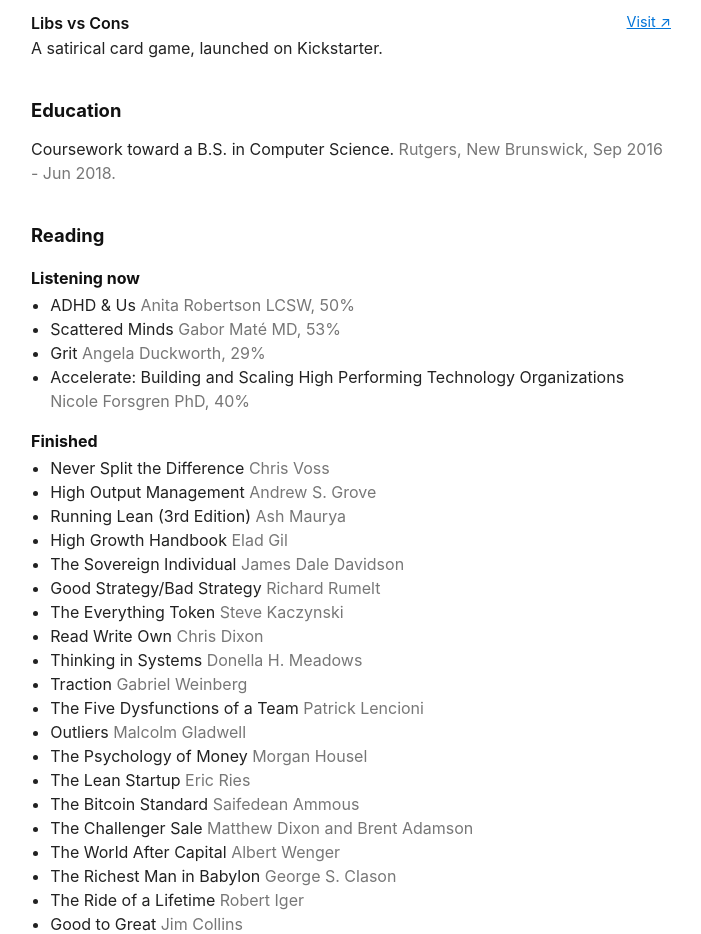
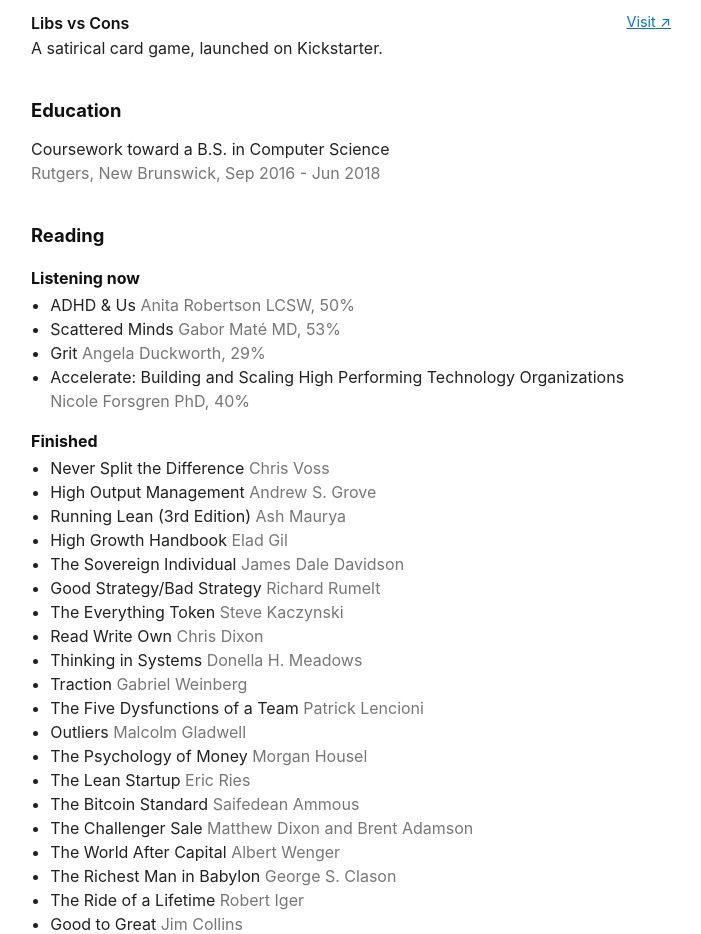
Before and after one commit to benadamsky/personal-site-v2, a Next.js app: page / in a window 1280 px wide. Shown: the part 1100-2034 px from the top of the page, without its empty margins (289-990 px from the left). Built offline with nearby package versions, Linux system fonts and the light colour scheme.

Commit message:
Education: school and dates on their own gray line

```diff
--- a/src/app/page.tsx
+++ b/src/app/page.tsx
@@ -142,7 +142,11 @@
 
     <h2>Education</h2>
     <p>
-      {education.line}. <span className="muted">{education.school}, {education.dates}.</span>
+      {education.line}
+      <br />
+      <span className="muted">
+        {education.school}, {education.dates}
+      </span>
     </p>
 
     <div className="noprint books">
```
Also changed, not shown: 1 other file (tests, documents, lock files or other folders).
